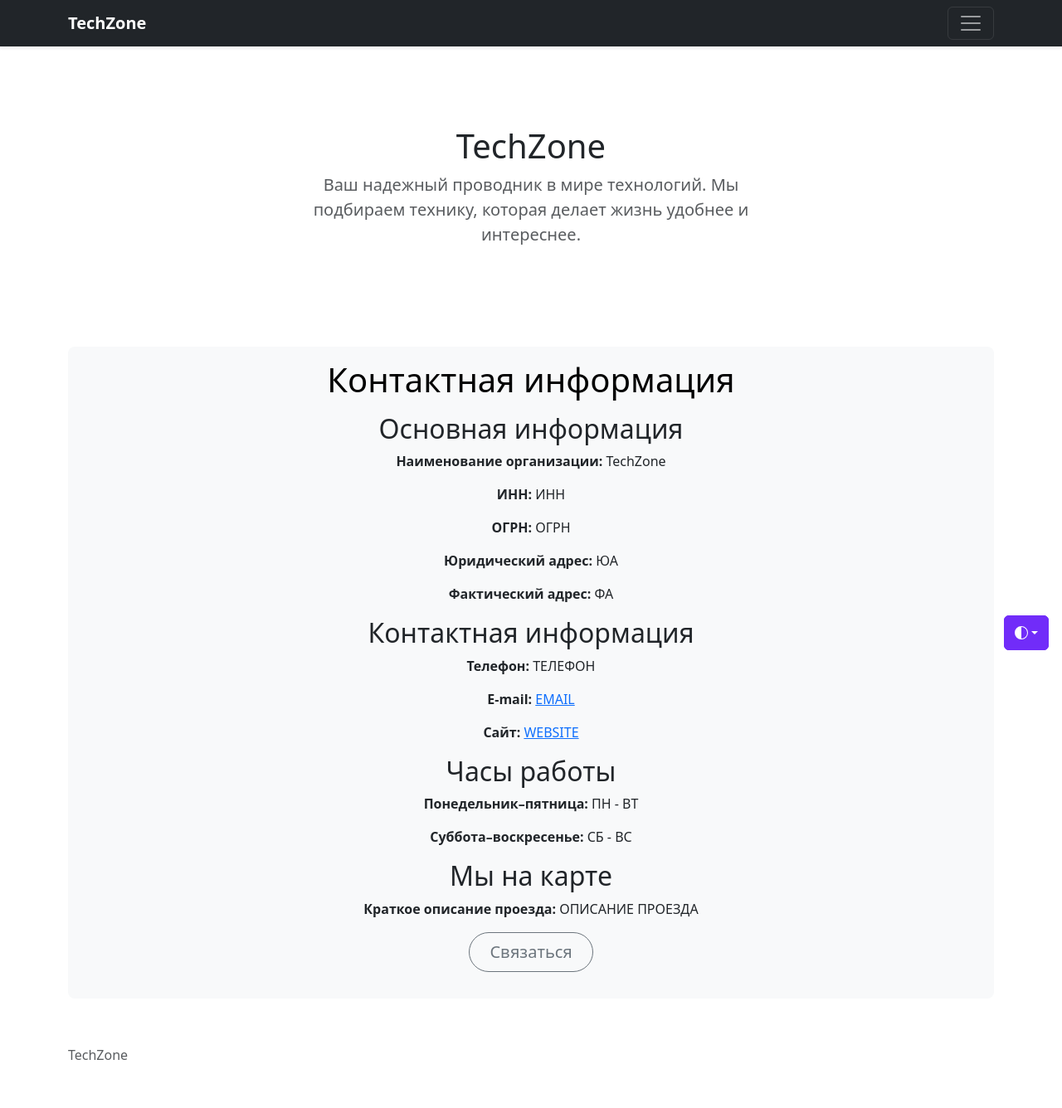
After one commit to Sevaat/Django_Project, a Django app: page /company/ in a window 1280 px wide. The commit adds this page. Shown: the whole page at 83% size. Run offline with Django 5.2, Linux system fonts and the light colour scheme; some libraries are stand-ins or nearby versions.

Commit message:
Страница контактной информации

```diff
--- /dev/null
+++ b/catalog/templates/company_detail.html
@@ -0,0 +1,138 @@
+{% extends 'base.html' %}
+
+{% block content %}
+
+<!DOCTYPE html>
+<html lang="en" data-bs-theme="auto">
+<head>
+    <meta charset="utf-8">
+    <meta name="viewport" content="width=device-width, initial-scale=1">
+    <meta name="description" content="">
+    <meta name="author" content="Mark Otto, Jacob Thornton, and Bootstrap contributors">
+    <meta name="generator" content="Astro v5.13.2">
+    <title>Jumbotrons · Bootstrap v5.3</title>
+    <link rel="canonical" href="https://getbootstrap.com/docs/5.3/examples/jumbotrons/">
+    <script src="/docs/5.3/assets/js/color-modes.js"></script>
+    <link href="/docs/5.3/dist/css/bootstrap.min.css" rel="stylesheet"
+          integrity="sha384-sRIl4kxILFvY47J16cr9ZwB07vP4J8+LH7qKQnuqkuIAvNWLzeN8tE5YBujZqJLB">
+    <link rel="apple-touch-icon" href="/docs/5.3/assets/img/favicons/apple-touch-icon.png" sizes="180x180">
+    <link rel="icon" href="/docs/5.3/assets/img/favicons/favicon-32x32.png" sizes="32x32" type="image/png">
+    <link rel="icon" href="/docs/5.3/assets/img/favicons/favicon-16x16.png" sizes="16x16" type="image/png">
+    <link rel="manifest" href="/docs/5.3/assets/img/favicons/manifest.json">
+    <link rel="mask-icon" href="/docs/5.3/assets/img/favicons/safari-pinned-tab.svg" color="#712cf9">
+    <link rel="icon" href="/docs/5.3/assets/img/favicons/favicon.ico">
+    <meta name="theme-color" content="#712cf9">
+    <link href="jumbotrons.css" rel="stylesheet">
+    <style>
+        .bd-placeholder-img{font-size:1.125rem;text-anchor:middle;-webkit-user-select:none;-moz-user-select:none;user-select:none}@media (min-width: 768px){.bd-placeholder-img-lg{font-size:3.5rem}}.b-example-divider{width:100%;height:3rem;background-color:#0000001a;border:solid rgba(0,0,0,.15);border-width:1px 0;box-shadow:inset 0 .5em 1.5em #0000001a,inset 0 .125em .5em #00000026}.b-example-vr{flex-shrink:0;width:1.5rem;height:100vh}.bi{vertical-align:-.125em;fill:currentColor}.nav-scroller{position:relative;z-index:2;height:2.75rem;overflow-y:hidden}.nav-scroller .nav{display:flex;flex-wrap:nowrap;padding-bottom:1rem;margin-top:-1px;overflow-x:auto;text-align:center;white-space:nowrap;-webkit-overflow-scrolling:touch}.btn-bd-primary{--bd-violet-bg: #712cf9;--bd-violet-rgb: 112.520718, 44.062154, 249.437846;--bs-btn-font-weight: 600;--bs-btn-color: var(--bs-white);--bs-btn-bg: var(--bd-violet-bg);--bs-btn-border-color: var(--bd-violet-bg);--bs-btn-hover-color: var(--bs-white);--bs-btn-hover-bg: #6528e0;--bs-btn-hover-border-color: #6528e0;--bs-btn-focus-shadow-rgb: var(--bd-violet-rgb);--bs-btn-active-color: var(--bs-btn-hover-color);--bs-btn-active-bg: #5a23c8;--bs-btn-active-border-color: #5a23c8}.bd-mode-toggle{z-index:1500}.bd-mode-toggle .bi{width:1em;height:1em}.bd-mode-toggle .dropdown-menu .active .bi{display:block!important}
+    </style>
+</head>
+<body>
+<svg xmlns="http://www.w3.org/2000/svg" class="d-none">
+    <symbol id="check2" viewBox="0 0 16 16">
+        <path d="M13.854 3.646a.5.5 0 0 1 0 .708l-7 7a.5.5 0 0 1-.708 0l-3.5-3.5a.5.5 0 1 1 .708-.708L6.5 10.293l6.646-6.647a.5.5 0 0 1 .708 0z"></path>
+    </symbol>
+    <symbol id="circle-half" viewBox="0 0 16 16">
+        <path d="M8 15A7 7 0 1 0 8 1v14zm0 1A8 8 0 1 1 8 0a8 8 0 0 1 0 16z"></path>
+    </symbol>
+    <symbol id="moon-stars-fill" viewBox="0 0 16 16">
+        <path d="M6 .278a.768.768 0 0 1 .08.858 7.208 7.208 0 0 0-.878 3.46c0 4.021 3.278 7.277 7.318 7.277.527 0 1.04-.055 1.533-.16a.787.787 0 0 1 .81.316.733.733 0 0 1-.031.893A8.349 8.349 0 0 1 8.344 16C3.734 16 0 12.286 0 7.71 0 4.266 2.114 1.312 5.124.06A.752.752 0 0 1 6 .278z"></path>
+        <path d="M10.794 3.148a.217.217 0 0 1 .412 0l.387 1.162c.173.518.579.924 1.097 1.097l1.162.387a.217.217 0 0 1 0 .412l-1.162.387a1.734 1.734 0 0 0-1.097 1.097l-.387 1.162a.217.217 0 0 1-.412 0l-.387-1.162A1.734 1.734 0 0 0 9.31 6.593l-1.162-.387a.217.217 0 0 1 0-.412l1.162-.387a1.734 1.734 0 0 0 1.097-1.097l.387-1.162zM13.863.099a.145.145 0 0 1 .274 0l.258.774c.115.346.386.617.732.732l.774.258a.145.145 0 0 1 0 .274l-.774.258a1.156 1.156 0 0 0-.732.732l-.258.774a.145.145 0 0 1-.274 0l-.258-.774a1.156 1.156 0 0 0-.732-.732l-.774-.258a.145.145 0 0 1 0-.274l.774-.258c.346-.115.617-.386.732-.732L13.863.1z"></path>
+    </symbol>
+    <symbol id="sun-fill" viewBox="0 0 16 16">
+        <path d="M8 12a4 4 0 1 0 0-8 4 4 0 0 0 0 8zM8 0a.5.5 0 0 1 .5.5v2a.5.5 0 0 1-1 0v-2A.5.5 0 0 1 8 0zm0 13a.5.5 0 0 1 .5.5v2a.5.5 0 0 1-1 0v-2A.5.5 0 0 1 8 13zm8-5a.5.5 0 0 1-.5.5h-2a.5.5 0 0 1 0-1h2a.5.5 0 0 1 .5.5zM3 8a.5.5 0 0 1-.5.5h-2a.5.5 0 0 1 0-1h2A.5.5 0 0 1 3 8zm10.657-5.657a.5.5 0 0 1 0 .707l-1.414 1.415a.5.5 0 1 1-.707-.708l1.414-1.414a.5.5 0 0 1 .707 0zm-9.193 9.193a.5.5 0 0 1 0 .707L3.05 13.657a.5.5 0 0 1-.707-.707l1.414-1.414a.5.5 0 0 1 .707 0zm9.193 2.121a.5.5 0 0 1-.707 0l-1.414-1.414a.5.5 0 0 1 .707-.707l1.414 1.414a.5.5 0 0 1 0 .707zM4.464 4.465a.5.5 0 0 1-.707 0L2.343 3.05a.5.5 0 1 1 .707-.707l1.414 1.414a.5.5 0 0 1 0 .708z"></path>
+    </symbol>
+</svg>
+<div class="dropdown position-fixed bottom-0 end-0 mb-3 me-3 bd-mode-toggle">
+    <button class="btn btn-bd-primary py-2 dropdown-toggle d-flex align-items-center" id="bd-theme" type="button"
+            aria-expanded="false" data-bs-toggle="dropdown" aria-label="Toggle theme (auto)">
+        <svg class="bi my-1 theme-icon-active" aria-hidden="true">
+            <use href="#circle-half"></use>
+        </svg>
+        <span class="visually-hidden" id="bd-theme-text">Toggle theme</span></button>
+    <ul class="dropdown-menu dropdown-menu-end shadow" aria-labelledby="bd-theme-text">
+        <li>
+            <button type="button" class="dropdown-item d-flex align-items-center" data-bs-theme-value="light"
+                    aria-pressed="false">
+                <svg class="bi me-2 opacity-50" aria-hidden="true">
+                    <use href="#sun-fill"></use>
+                </svg>
+                Light
+                <svg class="bi ms-auto d-none" aria-hidden="true">
+                    <use href="#check2"></use>
+                </svg>
+            </button>
+        </li>
+        <li>
+            <button type="button" class="dropdown-item d-flex align-items-center" data-bs-theme-value="dark"
+                    aria-pressed="false">
+                <svg class="bi me-2 opacity-50" aria-hidden="true">
+                    <use href="#moon-stars-fill"></use>
+                </svg>
+                Dark
+                <svg class="bi ms-auto d-none" aria-hidden="true">
+                    <use href="#check2"></use>
+                </svg>
+            </button>
+        </li>
+        <li>
+            <button type="button" class="dropdown-item d-flex align-items-center active" data-bs-theme-value="auto"
+                    aria-pressed="true">
+                <svg class="bi me-2 opacity-50" aria-hidden="true">
+                    <use href="#circle-half"></use>
+                </svg>
+                Auto
+                <svg class="bi ms-auto d-none" aria-hidden="true">
+                    <use href="#check2"></use>
+                </svg>
+            </button>
+        </li>
+    </ul>
+</div>
+<svg xmlns="http://www.w3.org/2000/svg" class="d-none">
+    <symbol id="bootstrap" viewBox="0 0 118 94"><title>Bootstrap</title>
+        <path fill-rule="evenodd" clip-rule="evenodd"
+              d="M24.509 0c-6.733 0-11.715 5.893-11.492 12.284.214 6.14-.064 14.092-2.066 20.577C8.943 39.365 5.547 43.485 0 44.014v5.972c5.547.529 8.943 4.649 10.951 11.153 2.002 6.485 2.28 14.437 2.066 20.577C12.794 88.106 17.776 94 24.51 94H93.5c6.733 0 11.714-5.893 11.491-12.284-.214-6.14.064-14.092 2.066-20.577 2.009-6.504 5.396-10.624 10.943-11.153v-5.972c-5.547-.529-8.934-4.649-10.943-11.153-2.002-6.484-2.28-14.437-2.066-20.577C105.214 5.894 100.233 0 93.5 0H24.508zM80 57.863C80 66.663 73.436 72 62.543 72H44a2 2 0 01-2-2V24a2 2 0 012-2h18.437c9.083 0 15.044 4.92 15.044 12.474 0 5.302-4.01 10.049-9.119 10.88v.277C75.317 46.394 80 51.21 80 57.863zM60.521 28.34H49.948v14.934h8.905c6.884 0 10.68-2.772 10.68-7.727 0-4.643-3.264-7.207-9.012-7.207zM49.948 49.2v16.458H60.91c7.167 0 10.964-2.876 10.964-8.281 0-5.406-3.903-8.178-11.425-8.178H49.948z"></path>
+    </symbol>
+    <symbol id="arrow-right-short" viewBox="0 0 16 16">
+        <path fill-rule="evenodd"
+              d="M4 8a.5.5 0 0 1 .5-.5h5.793L8.146 5.354a.5.5 0 1 1 .708-.708l3 3a.5.5 0 0 1 0 .708l-3 3a.5.5 0 0 1-.708-.708L10.293 8.5H4.5A.5.5 0 0 1 4 8z"></path>
+    </symbol>
+    <symbol id="check2-circle" viewBox="0 0 16 16">
+        <path d="M2.5 8a5.5 5.5 0 0 1 8.25-4.764.5.5 0 0 0 .5-.866A6.5 6.5 0 1 0 14.5 8a.5.5 0 0 0-1 0 5.5 5.5 0 1 1-11 0z"></path>
+        <path d="M15.354 3.354a.5.5 0 0 0-.708-.708L8 9.293 5.354 6.646a.5.5 0 1 0-.708.708l3 3a.5.5 0 0 0 .708 0l7-7z"></path>
+    </symbol>
+</svg>
+<div class="container my-2">
+    <div class="p-3 text-center bg-body-tertiary rounded-3">
+        <h1 class="text-body-emphasis">Контактная информация</h1>
+        <p class="col-lg-8 mx-auto fs-5 text-muted">
+<h2>Основная информация</h2>
+<p><strong>Наименование организации:</strong> TechZone </p>
+<p><strong>ИНН:</strong> ИНН </p>
+<p><strong>ОГРН:</strong> ОГРН </p>
+<p><strong>Юридический адрес:</strong> ЮА </p>
+<p><strong>Фактический адрес:</strong> ФА </p>
+
+<h2>Контактная информация</h2>
+<p><strong>Телефон:</strong> ТЕЛЕФОН </p>
+<p><strong>E-mail:</strong> <a href="#"> EMAIL </a></p>
+<p><strong>Сайт:</strong> <a href="#" target="#"> WEBSITE </a></p>
+
+<h2>Часы работы</h2>
+<p><strong>Понедельник–пятница:</strong> ПН - ВТ </p>
+<p><strong>Суббота–воскресенье:</strong> СБ - ВС </p>
+
+<h2>Мы на карте</h2>
+<p>
+    <strong>Краткое описание проезда:</strong> ОПИСАНИЕ ПРОЕЗДА
+</p>
+        </p>
+        <div class="d-inline-flex gap-2 mb-3">
+            <button class="btn btn-outline-secondary btn-lg px-4 rounded-pill" type="button">
+                Связаться
+            </button>
+        </div>
+    </div>
+</div>
+{% endblock %}
--- a/catalog/templates/includes/inc_menu.html
+++ b/catalog/templates/includes/inc_menu.html
@@ -8,7 +8,7 @@
                         <li><a href="{% url 'catalog:products_list' %}" class="text-white">Главная</a></li>
                         <li><a href="#" class="text-white">Вход</a></li>
                         <li><a href="#" class="text-white">Регистрация</a></li>
-                      <li><a href="#" class="text-white">Контакты</a></li>
+                      <li><a href="{% url 'catalog:company_detail' %}" class="text-white">Контакты</a></li>
                     </ul>
                 </div>
             </div>
--- a/catalog/urls.py
+++ b/catalog/urls.py
@@ -1,10 +1,11 @@
 from django.urls import path
 from catalog.apps import CatalogConfig
-from catalog.views import products_list, products_detail
+from catalog.views import products_list, products_detail, company_detail
 
 app_name = CatalogConfig.name
 
 urlpatterns = [
     path('', products_list, name='products_list'),
     path('products/<int:pk>/', products_detail, name='products_detail'),
+    path('company/', company_detail, name='company_detail'),
 ]
--- a/catalog/views.py
+++ b/catalog/views.py
@@ -8,7 +8,12 @@ def products_list(request):
     context = {'products': products}
     return render(request, 'products_list.html', context)
 
+
 def products_detail(request, pk):
     product = get_object_or_404(Product, pk=pk)
     context = {'product': product}
     return render(request, 'products_detail.html', context)
+
+
+def company_detail(request):
+    return render(request, 'company_detail.html')
```
